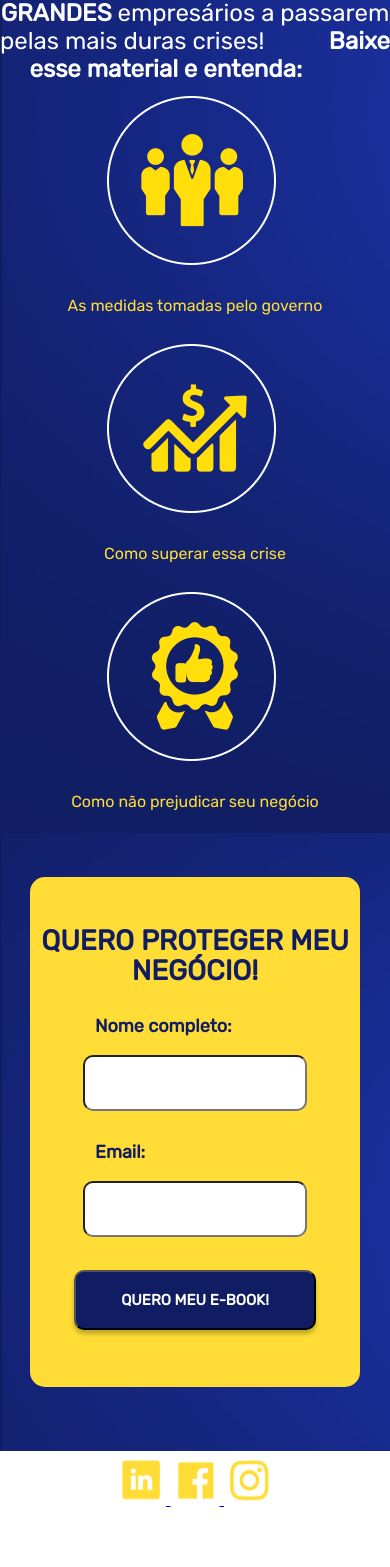
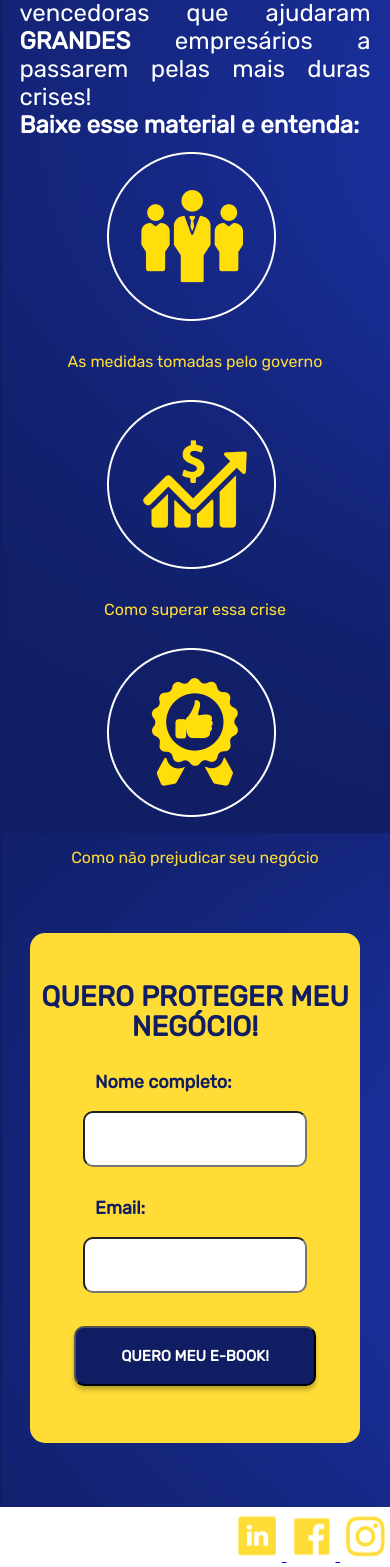
Before and after one commit to glaubermag/ebook-landing-page, a React (Create React App) app: page / in a window 390 px wide. Shown: the part 335-1902 px from the top of the page. Before the commit the page ends 1846 px from the top, so only its background shows below. Built offline with nearby package versions, Linux system fonts and the light colour scheme.

Commit message:
update style.css

```diff
--- a/src/components/Footer.js
+++ b/src/components/Footer.js
@@ -11,14 +11,10 @@ function Footer() {
 
     return (
 
-        <div className="">
-            <div className="rodape">
-                <a href="https://www.linkedin.com/company/consultoria-pensando-digital">            <img src={Linked} alt="Linkedin" /> </a>
-                <a href="https://www.facebook.com/consultoriapensandodigital">              <img src={Face} alt="Facebook" /></a>
-                <a href="https://www.instagram.com/pensando_digital/">                <img src={Insta} alt="Instagram" /></a>
-
-
-            </div>
+        <div className="rodape">
+            <a href="https://www.linkedin.com/company/consultoria-pensando-digital">            <img src={Linked} alt="Linkedin" /> </a>
+            <a href="https://www.facebook.com/consultoriapensandodigital">              <img src={Face} alt="Facebook" /></a>
+            <a href="https://www.instagram.com/pensando_digital/">                <img src={Insta} alt="Instagram" /></a>
         </div>
     )
 }
--- a/src/components/style.css
+++ b/src/components/style.css
@@ -133,9 +133,10 @@ margin-right: 15%;
 
 .rodape {
 
-    margin-right: 10%;
+    margin-right: 15%;
     margin-top: 0.5%;
     margin-bottom: 0.5%;
+    text-align: right;
 }
 
 
@@ -165,6 +166,7 @@ justify-content: center;
     }
 
     .rodape {
+        text-align: right;
         margin-right: 0;
         margin-top: 0.5%;
         margin-bottom: 0.5%;
@@ -188,6 +190,8 @@ justify-content: center;
         font-size: 30px;
         line-height: 30px;
         color: #FFDD36;
+        margin: auto;
+
         margin-top: 60px;
         margin-bottom: 60px;
         width: 8em;
@@ -195,15 +199,15 @@ justify-content: center;
         }
 
         .paragrafo {
-            display: initial;
             margin-top: 5%;
-           text-align: justify;
             font-size: 24px;
             line-height: 28px;
             color: #FFFFFF;
             text-align: justify;
-            margin-left: 0%;
-            margin-right: 15%;
+            margin: auto;
+            margin-left: 5%;
+            margin-right: 5%;
+
             }
 
         input {
```
